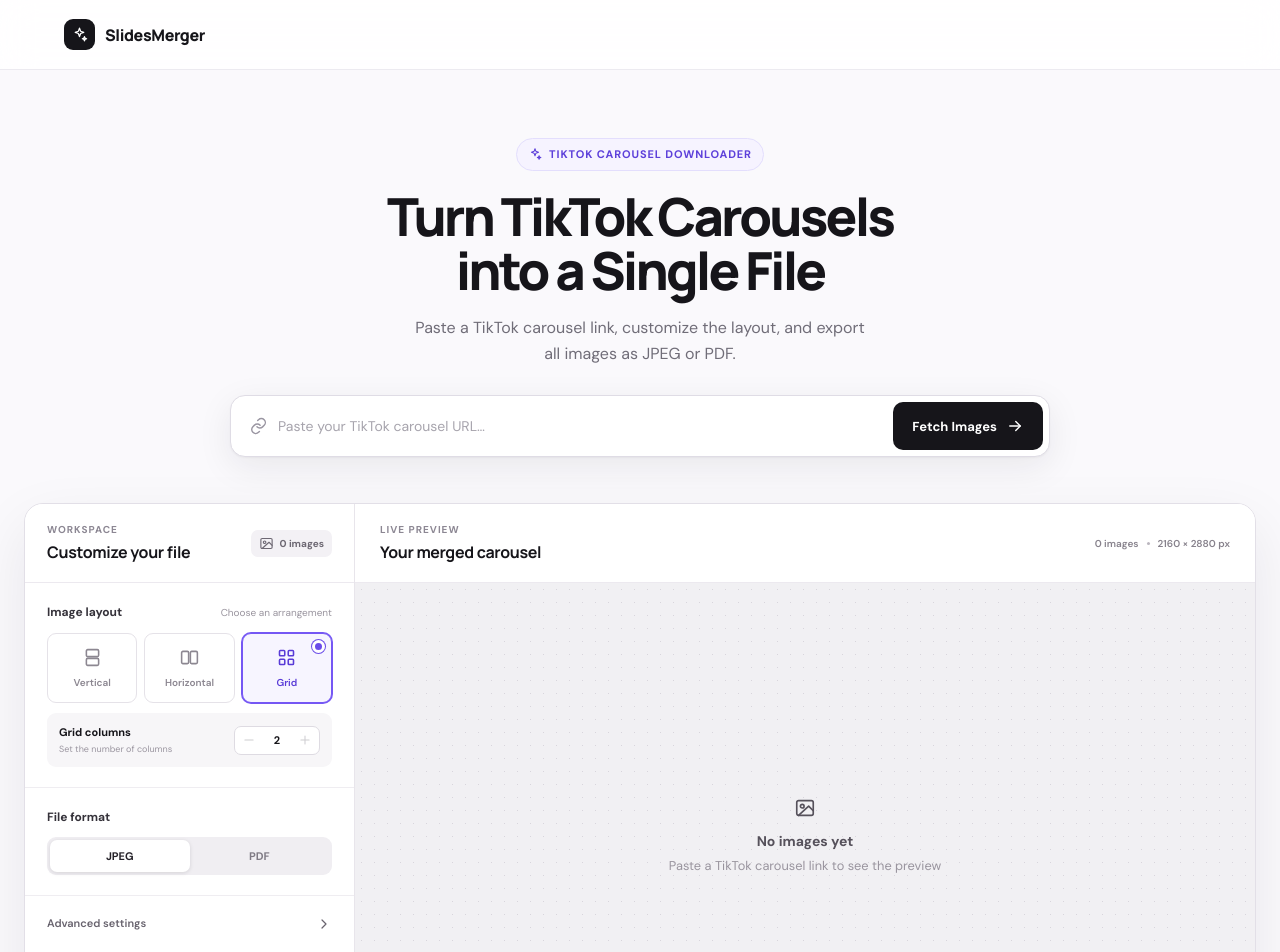
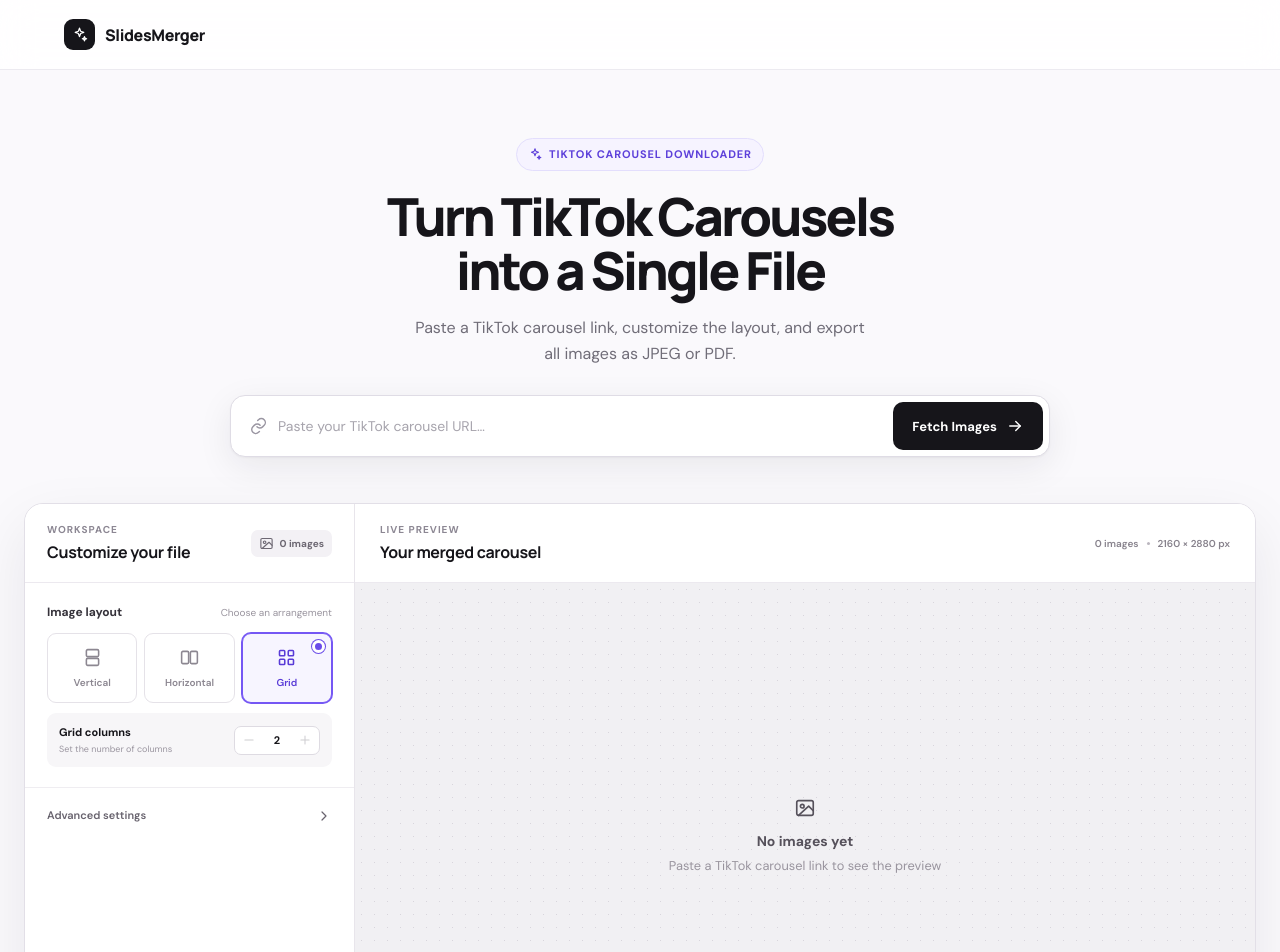
Before and after one commit to baky91/tiktok-slides-merger, a React (Vite) app in the folder frontend/: page / in a window 1280 px wide. Shown: the top 952 px of the page. Built offline with nearby package versions, Linux system fonts and the light colour scheme.

Commit message:
feat: Désactivation du bouton d'export PDF

```diff
--- a/frontend/src/components/settings/ControlsPanel.tsx
+++ b/frontend/src/components/settings/ControlsPanel.tsx
@@ -12,6 +12,7 @@
 
 export function ControlsPanel({ imageCount, maxColumns }: ControlsPanelProps) {
   const { layout, setLayout, format, setFormat } = useSettings()
+  const formats = Object.values(Format)
 
   return (
     <aside className="controls-panel">
@@ -60,10 +61,11 @@
         )}
       </div>
 
+      {formats.length > 1 && (
         <div className="control-section">
           <div className="control-label">File format</div>
           <div className="segmented">
-          {Object.values(Format).map((item) => (
+            {formats.map((item) => (
               <Button
                 key={item}
                 className={format === item ? 'active' : ''}
@@ -74,6 +76,7 @@
             ))}
           </div>
         </div>
+      )}
 
       <AdvancedSettings />
     </aside>
--- a/frontend/src/components/settings/QuickSettings.tsx
+++ b/frontend/src/components/settings/QuickSettings.tsx
@@ -12,6 +12,7 @@
 // Compact settings bar that stays pinned above the preview on mobile
 export function QuickSettings({ ref, maxColumns }: QuickSettingsProps) {
   const { layout, setLayout, format, setFormat } = useSettings()
+  const formats = Object.values(Format)
 
   return (
     <div ref={ref} className="quick-settings">
@@ -28,8 +29,9 @@
         ))}
       </div>
       {layout === Layout.Grid && <ColumnsStepper max={maxColumns} />}
+      {formats.length > 1 && (
         <div className="segmented">
-        {Object.values(Format).map((item) => (
+          {formats.map((item) => (
             <Button
               key={item}
               className={format === item ? 'active' : ''}
@@ -39,6 +41,7 @@
             </Button>
           ))}
         </div>
+      )}
     </div>
   )
 }
--- a/frontend/src/types.ts
+++ b/frontend/src/types.ts
@@ -22,7 +22,7 @@
 export const Format = {
   JPEG: 'JPEG',
   // PNG: 'PNG',
-  PDF: 'PDF',
+  // PDF: 'PDF',
 } as const
 export type Format = (typeof Format)[keyof typeof Format]
 
```
Lines whose indentation alone changed are shown as unchanged.
